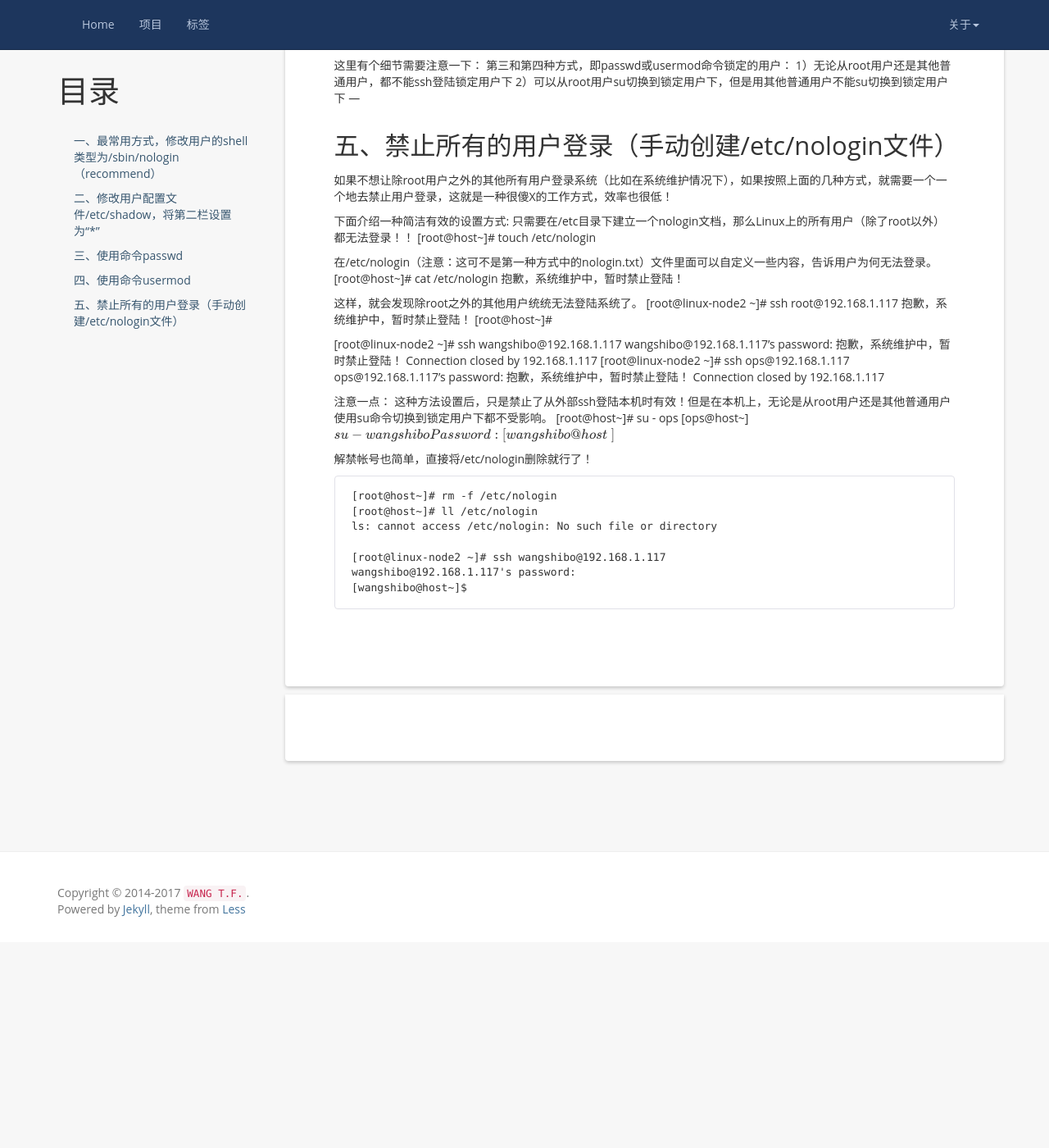
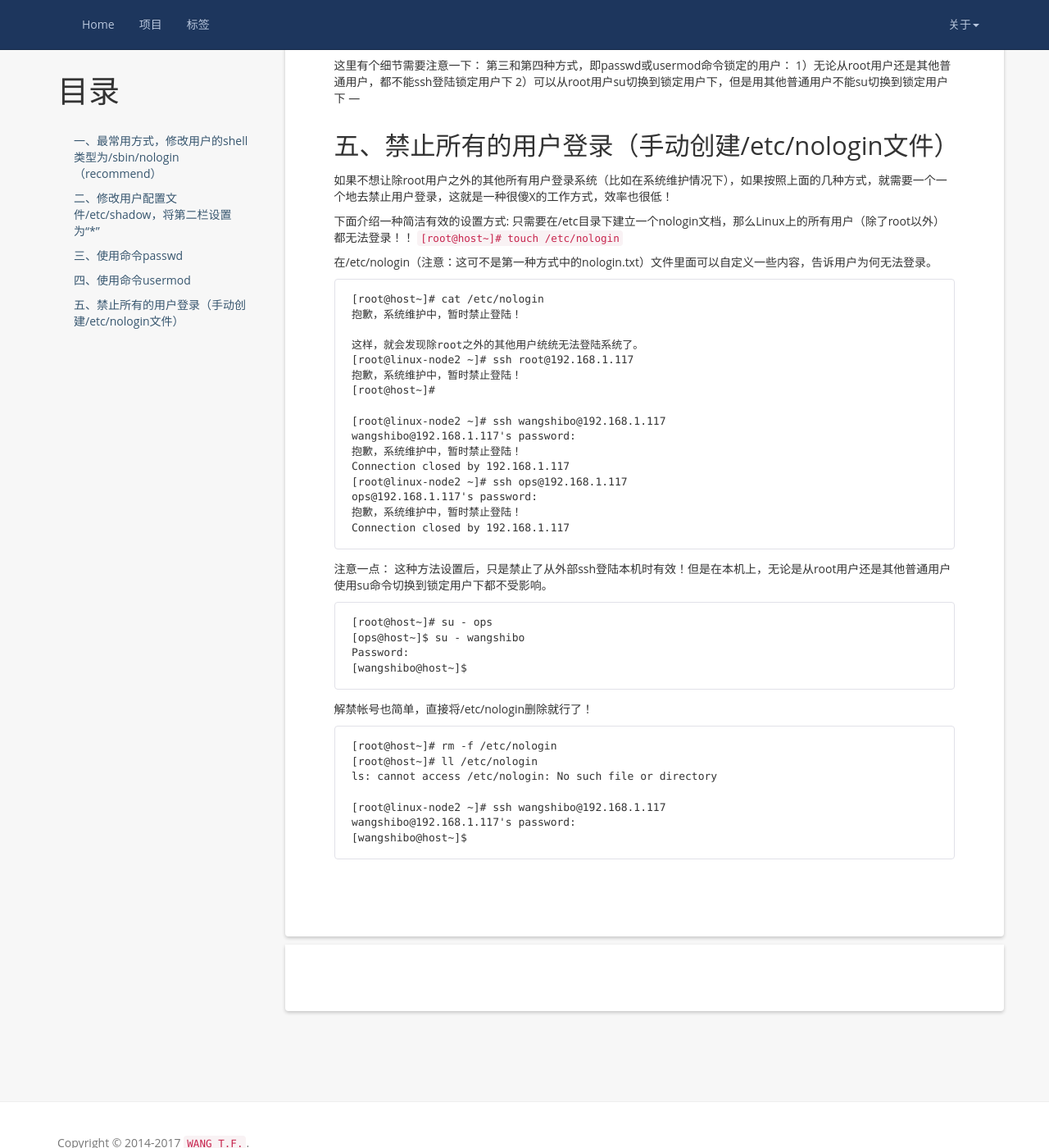
Before and after one commit to wang-tf/wang-tf.github.io, a Jekyll site: the page built from _posts/2017-04-25-lock-users-in-linux.md, in a window 1280 px wide and 1400 px high, scrolled down 3067 px. Shown: the whole window at 82% size. Built offline with Jekyll 4.4.1, drawn with Linux system fonts in a browser that asks for light colours; nearby versions of some CDN libraries; formulas are drawn with MathJax 3; comment, search, counter and statistics services are not loaded; before the commit the page ends 4216 px from its top, so only the background shows below that.

````diff
--- a/_posts/2017-04-25-lock-users-in-linux.md
+++ b/_posts/2017-04-25-lock-users-in-linux.md
@@ -151,9 +151,10 @@ Password:
 
 下面介绍一种简洁有效的设置方式:
 只需要在/etc目录下建立一个nologin文档，那么Linux上的所有用户（除了root以外）都无法登录！！
-[root@host~]# touch /etc/nologin
+`[root@host~]# touch /etc/nologin`
 
 在/etc/nologin（注意：这可不是第一种方式中的nologin.txt）文件里面可以自定义一些内容，告诉用户为何无法登录。
+```
 [root@host~]# cat /etc/nologin
 抱歉，系统维护中，暂时禁止登陆！
 
@@ -170,13 +171,16 @@ Connection closed by 192.168.1.117
 ops@192.168.1.117's password:
 抱歉，系统维护中，暂时禁止登陆！
 Connection closed by 192.168.1.117
+```
 
 注意一点：
 这种方法设置后，只是禁止了从外部ssh登陆本机时有效！但是在本机上，无论是从root用户还是其他普通用户使用su命令切换到锁定用户下都不受影响。
+```
 [root@host~]# su - ops
 [ops@host~]$ su - wangshibo
 Password:
 [wangshibo@host~]$
+```
 
 解禁帐号也简单，直接将/etc/nologin删除就行了！
 ```
````
